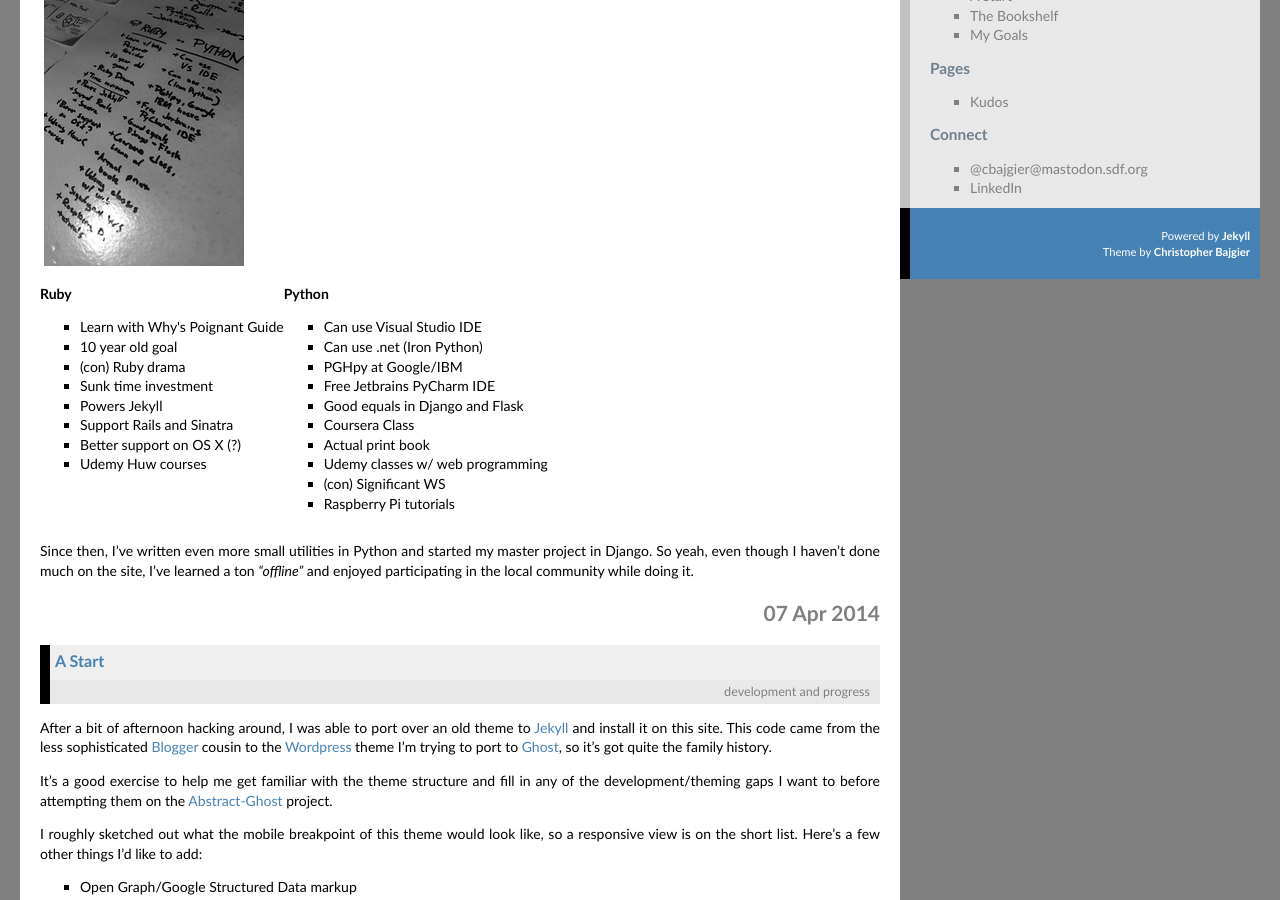
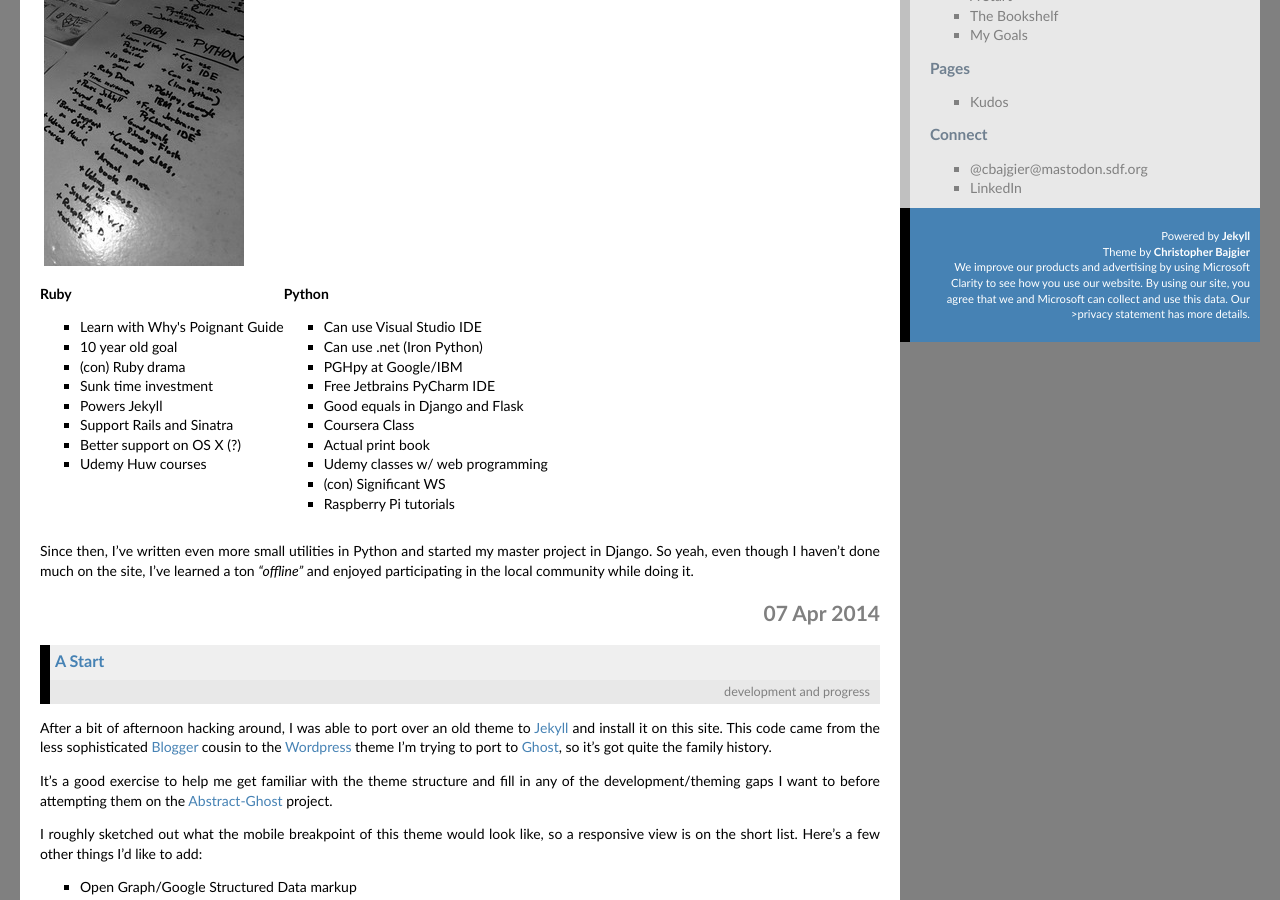
Before and after one commit to cbajgier/cbajgier.github.io, a Jekyll site: the page built from index.html, in a window 1280 px wide and 900 px high, scrolled down 624 px. Built offline with Jekyll 4.4.1, drawn with Linux system fonts in a browser that asks for light colours; nearby versions of some CDN libraries.

Commit message:
Added privacy policy language, trying out Microsoft Clarity

```diff
--- a/_includes/nav.html
+++ b/_includes/nav.html
@@ -49,4 +49,5 @@
 <div id="footer">
     Powered by <a href="http://jekyllrb.com/"><strong>Jekyll</strong></a>
     <br /> Theme by <a href="http://chris.bajgier.net"><strong>Christopher Bajgier</strong></a>
+    <br />We improve our products and advertising by using Microsoft Clarity to see how you use our website. By using our site, you agree that we and Microsoft can collect and use this data. Our <a href="{{ site.url }}/privacy.html">>privacy statement</a> has more details.
 </div>
--- /dev/null
+++ b/privacy.html
@@ -0,0 +1,6 @@
+---
+layout: page
+title: Privacy
+---
+
+<p>"We partner with Microsoft Clarity and Microsoft Advertising to capture how you use and interact with our website through behavioral metrics, heatmaps, and session replay to improve and market our products/services. Website usage data is captured using first and third-party cookies and other tracking technologies to determine the popularity of products/services and online activity. Additionally, we use this information for site optimization, fraud/security purposes, and advertising. For more information about how Microsoft collects and uses your data, visit the <a href="https://privacy.microsoft.com/privacystatement">Microsoft Privacy Statement</a>.</p>
```
